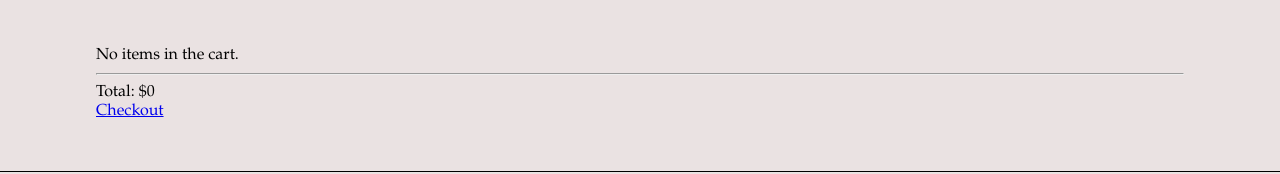
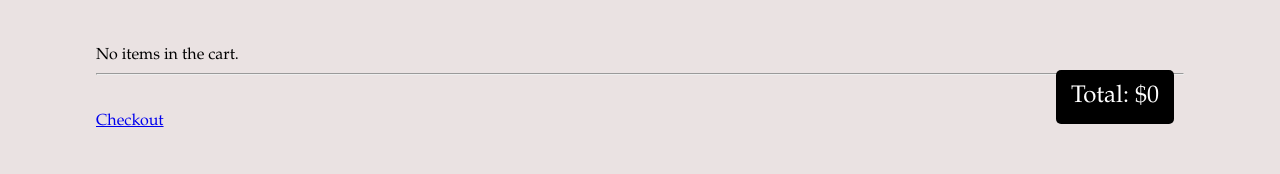
Before and after one commit to GulnazAlisherova/.diploma, a React (Create React App) app: page /cart in a window 1280 px wide. Shown: the part 546-720 px from the top of the page. Built offline with nearby package versions, Linux system fonts and the light colour scheme.

Commit message:
added margin

```diff
--- a/src/components/CartDisplay/CartDisplay.module.css
+++ b/src/components/CartDisplay/CartDisplay.module.css
@@ -6,12 +6,14 @@
   border-radius: 8px;
   box-shadow: 0 7px 25px -10px rgba(0, 0, 0, 0.33);
 }
-.CartDisplay .a {
-  background-color: rgba(0,0,0,.164);
+.CartDisplay span {
+  background-color: rgb(0, 0, 0);
   border-radius: 5px;
-  color: #fff;
   height: 25px;
-  padding: 0 5px;
+  padding: 15px;
+  margin-left: 60rem;
+  color: white;
+  font-size: 1.5rem;
   text-decoration: none;
 }
 
```
